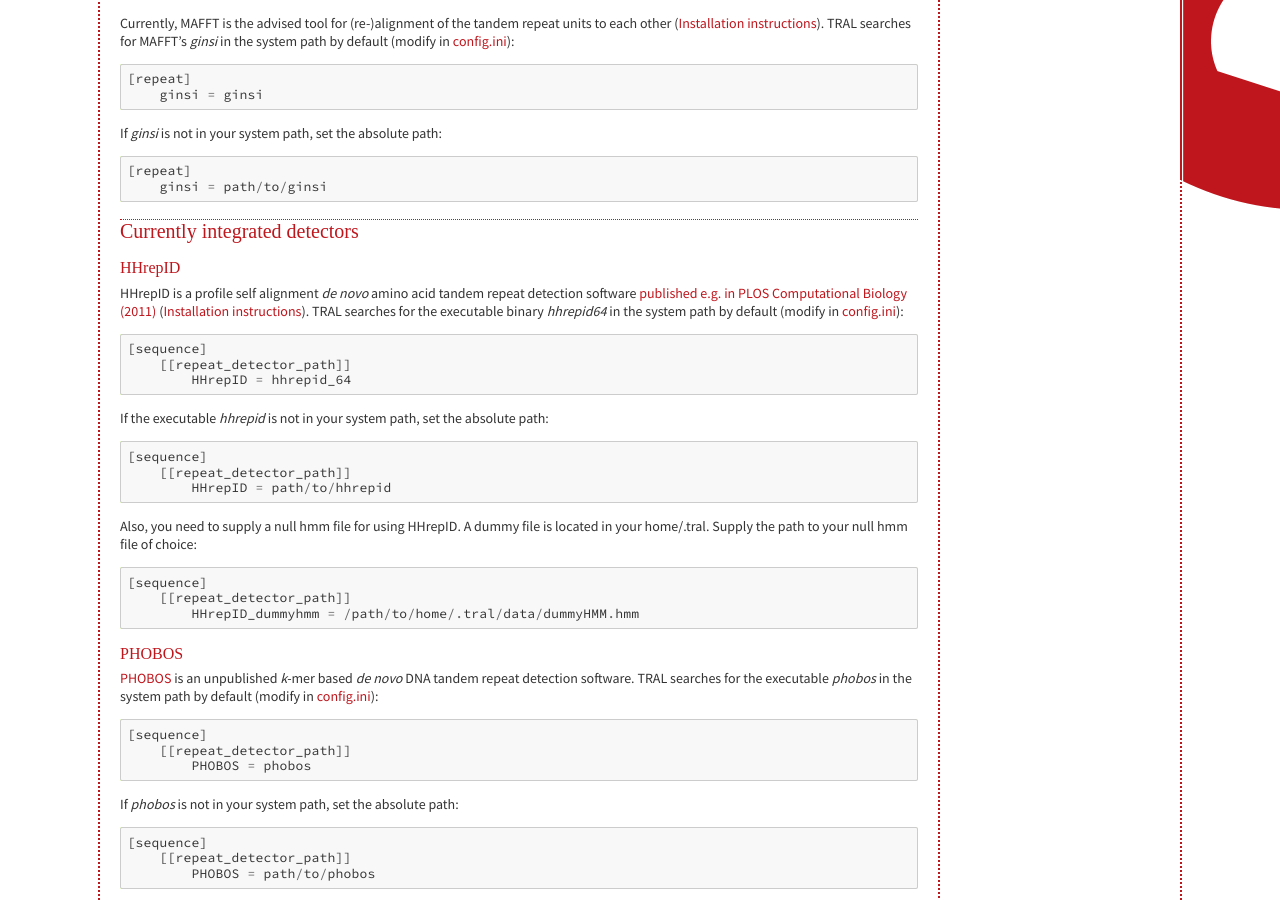
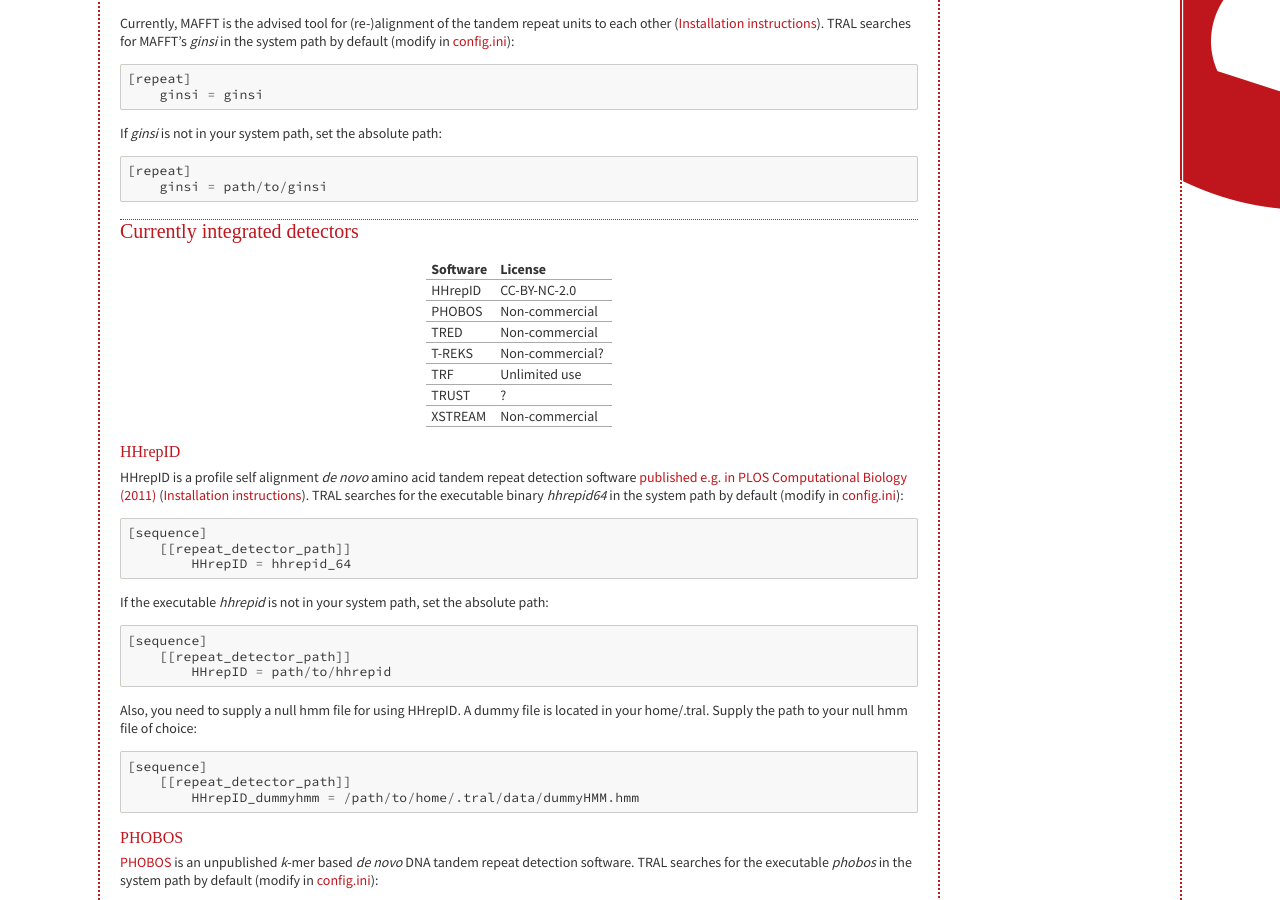
Before and after one commit to acg-team/tral, a Sphinx documentation site: the page built from docs/install_external.rst, in a window 1280 px wide and 900 px high, scrolled down 793 px. Built offline with Sphinx 7.4.7, drawn with Linux system fonts in a browser that asks for light colours; some web fonts are replaced.

Commit message:
Add list of detectors and licenses

```diff
--- a/docs/install_external.rst
+++ b/docs/install_external.rst
@@ -6,8 +6,6 @@
 Here, we explain how to install external software packages, such as *de novo* tandem repeat
 detectors. Important: Once a software is installed, the path to either the binary or the
 executable shell script needs to be indicated in the TRAL configuration file :ref:`config.ini <configure>`.
-
-
 
 Sequence profile model generation
 ---------------------------------
@@ -48,6 +46,18 @@
 
 Currently integrated detectors
 ------------------------------
+
+========    =======
+Software    License
+========    =======
+HHrepID     CC-BY-NC-2.0
+PHOBOS      Non-commercial
+TRED        Non-commercial
+T-REKS      Non-commercial?
+TRF         Unlimited use
+TRUST       ?
+XSTREAM     Non-commercial
+========    =======
 
 HHrepID
 *******
```
